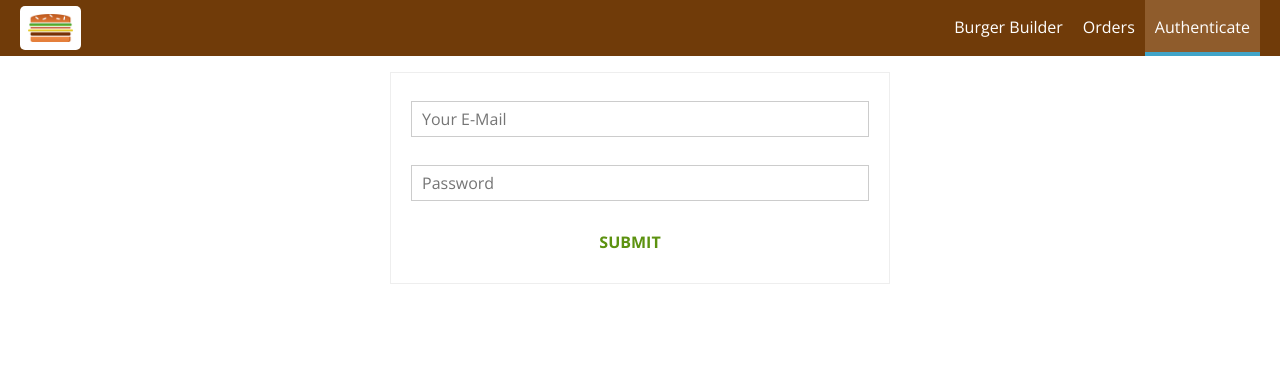
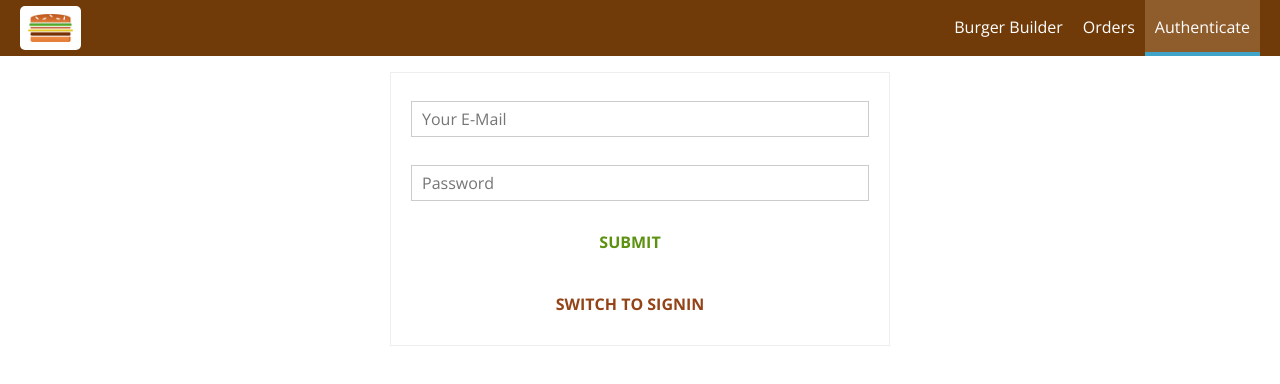
Before and after one commit to cigna2020/building_burger_app_react, a React app in the folder burger_app/: page /auth in a window 1280 px wide. Shown: the top 384 px of the page. Built offline with nearby package versions, Linux system fonts and the light colour scheme.

Commit message:
Add Sign-in functionality for existing users

```diff
--- a/burger_app/src/containers/Authentication/Authentication.js
+++ b/burger_app/src/containers/Authentication/Authentication.js
@@ -38,7 +38,8 @@ class Authentication extends Component {
                 valid: false,
                 touched: false,
             },
-        }
+        },
+        isSignup: true,
     }
 
     checkValidity(value, rules) {
@@ -84,8 +85,14 @@ class Authentication extends Component {
 
     submitHandler = (event) => {
         event.preventDefault();
-        this.props.onAuth(this.state.controls.email.value, this.state.controls.password.value)
+        this.props.onAuth(this.state.controls.email.value, this.state.controls.password.value, this.state.isSignup)
     };
+
+    swithAuthHandler = () => {
+        this.setState(prevState => {
+            return {isSignup: !prevState.isSignup};
+        });
+    }
 
     render() {
         const formElementsArray = [];
@@ -116,6 +123,9 @@ class Authentication extends Component {
                     {form}
                     <Button btnType="Success">SUBMIT</Button>
                 </form>
+                <Button
+                    clicked={this.swithAuthHandler}
+                    btnType="Danger">SWITCH TO {this.state.isSignup ? 'SIGNIN' : 'SIGNUP'}</Button>
             </div>
         );
     }
@@ -123,7 +133,7 @@ class Authentication extends Component {
 
 const mapDispatchToProps = dispatch => {
     return {
-        onAuth: (email, password) => dispatch(actions.auth(email, password))
+        onAuth: (email, password, isSignup) => dispatch(actions.auth(email, password, isSignup))
     }
 }
 
--- a/burger_app/src/store/actions/auth.js
+++ b/burger_app/src/store/actions/auth.js
@@ -23,7 +23,7 @@ export const authFail = (error) => {
     };
 };
 
-export const auth = (email, password) => {
+export const auth = (email, password, isSignup) => {
     return dispatch => {
         dispatch(authStart());
         const authData = {
@@ -31,7 +31,11 @@ export const auth = (email, password) => {
             password: password,
             returnSecureToken: true
         }
-        axios.post('https://identitytoolkit.googleapis.com/v1/accounts:signUp?key=AIzaSyDxo0n47yEdX1Jq96tEpHFd2GslTJLCcDo', authData)
+        let url = 'https://identitytoolkit.googleapis.com/v1/accounts:signUp?key=AIzaSyDxo0n47yEdX1Jq96tEpHFd2GslTJLCcDo'; // url - для реєстрації
+        if (!isSignup) {
+            url = 'https://identitytoolkit.googleapis.com/v1/accounts:signInWithPassword?key=AIzaSyDxo0n47yEdX1Jq96tEpHFd2GslTJLCcDo'; // url - для входу
+        }
+        axios.post(url, authData)
             .then(response => {
                 console.log(response);
                 dispatch(authSuccess(response.data));
```
